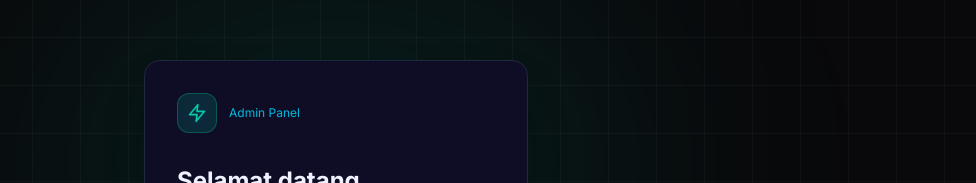
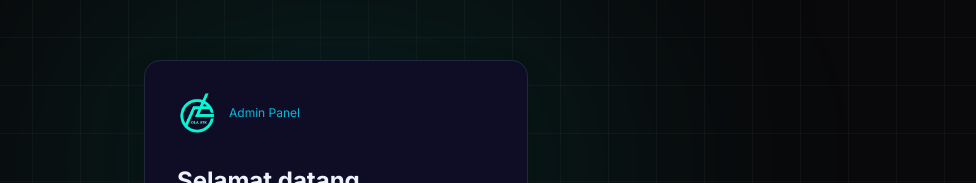
Before and after one commit to tonkaton/OlaATK, a React (Vite) app in the folder frontend/admin/: page /admin/login in a window 1280 px wide. Shown: the part 107-290 px from the top of the page, without its empty margins (304-1280 px from the left). Built offline with nearby package versions, Linux system fonts and the light colour scheme; no server answers.

Commit message:
refactor: hapus global search topbar ganti jam WIB, fix format label chart POS, dan update logo sidebar2

```diff
--- a/frontend/admin/jsconfig.json
+++ b/frontend/admin/jsconfig.json
@@ -1,6 +1,5 @@
 {
   "compilerOptions": {
-    "baseUrl": ".",
     "paths": {
       "@/*": ["./src/*"]
     }
--- a/frontend/admin/src/pages/AdminLogin.jsx
+++ b/frontend/admin/src/pages/AdminLogin.jsx
@@ -1,7 +1,7 @@
 import React, { useState } from 'react'
 import { useNavigate } from 'react-router-dom'
 import { motion } from 'framer-motion'
-import { LogIn, Lock, User, Zap, Eye, EyeOff } from 'lucide-react'
+import { LogIn, Lock, User, Eye, EyeOff } from 'lucide-react'
 import useForm from '../hooks/useForm'
 import { authAPI } from '../services/api'
 import { APP_CONFIG } from '../config/constants'
@@ -58,9 +58,11 @@ export default function AdminLogin() {
         <div className="bg-card border border-border rounded-2xl p-8 shadow-2xl">
           {/* Logo */}
           <div className="flex items-center gap-3 mb-8">
-            <div className="w-10 h-10 rounded-xl bg-olaTosca/15 border border-olaTosca/30 flex items-center justify-center">
-              <Zap className="w-5 h-5 text-olaTosca" />
-            </div>
+            <img
+              src="public/logola.png"
+              alt="Logo OlaATK"
+              className="w-10 h-10 object-contain drop-shadow-sm"
+            />
             <div>
               <div className="text-sm font-bold text-foreground">{APP_CONFIG.APP_NAME}</div>
               <div className="text-xs text-muted-foreground">Admin Panel</div>
```
